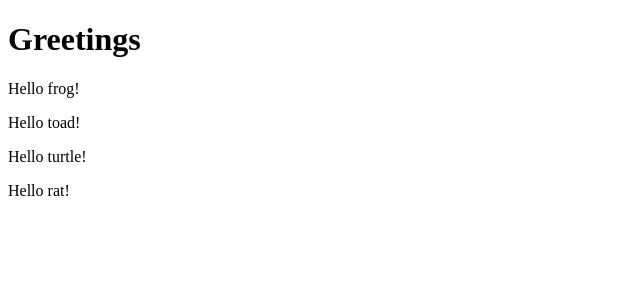
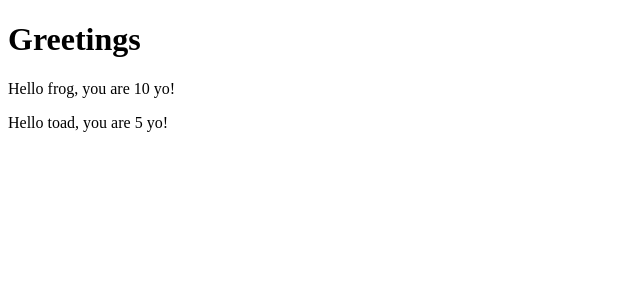
Before and after one commit to kacperpucylo/fullstackopen, a React (Create React App) app in the folder mod01/part1/: page / in a window 1280 px wide. Shown: the top 300 px of the page, without its empty margins (0-640 px from the left). Built offline with nearby package versions, Linux system fonts and the light colour scheme.

Commit message:
trying stuff

```diff
--- a/mod01/part1/src/App.js
+++ b/mod01/part1/src/App.js
@@ -1,19 +1,19 @@
 const Hello = (props) => {
 	return (
 		<div>
-			<p>Hello {props.name}!</p>
+			<p>Hello {props.name}, you are {props.age} yo!</p>
 		</div>
 	)
 }
 
 const App = () => {
+	const name = "toad"
+	const age = 5
 	return (
 		<div>
 			<h1>Greetings</h1>
-			<Hello name="frog"/>
-			<Hello name="toad"/>
-			<Hello name="turtle"/>
-			<Hello name="rat"/>
+			<Hello name="frog" age={10}/>
+			<Hello name={name} age={age}/>
 		</div>
 	)
 }
```
